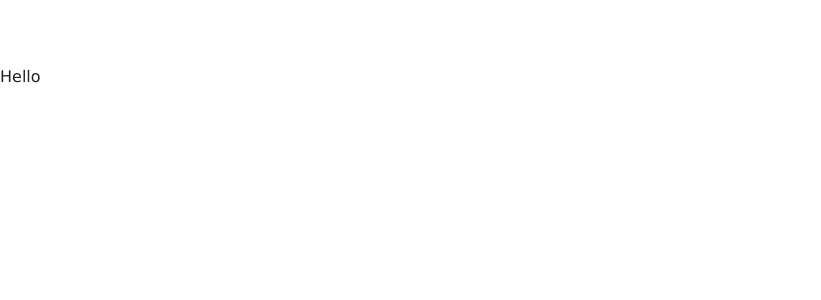
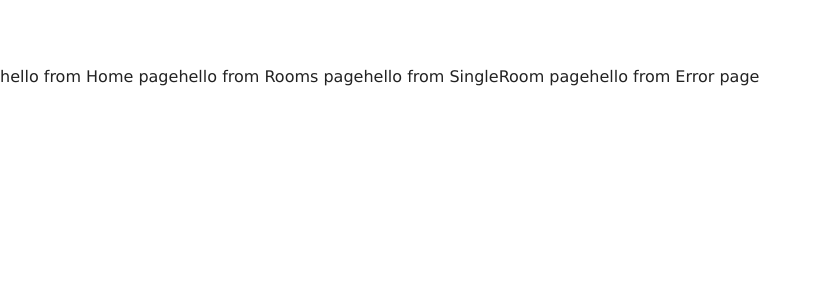
Before and after one commit to olef1r/beach-resort, a React (Create React App) app: page / in a window 1280 px wide. Shown: the top 300 px of the page, without its empty margins (0-821 px from the left). Built offline with nearby package versions, Linux system fonts and the light colour scheme.

Commit message:
add [ahes

```diff
--- a/src/App.js
+++ b/src/App.js
@@ -1,8 +1,19 @@
 import React from 'react';
 import './App.css';
+import Home from './pages/Home';
+import Rooms from './pages/Rooms';
+import SingleRoom from './pages/SingleRoom';
+import Error from './pages/Error';
 
 function App() {
-  return <p>Hello</p>
+  return (
+    <>
+      <Home></Home>
+      <Rooms></Rooms>
+      <SingleRoom></SingleRoom>
+      <Error></Error>
+    </>
+  )
 }
 
 export default App;
--- /dev/null
+++ b/src/pages/Error.js
@@ -0,0 +1,11 @@
+import React from 'react';
+
+function Error() {
+  return (
+    <>
+      hello from Error page
+    </>
+  )
+}
+
+export default Error;
--- /dev/null
+++ b/src/pages/Home.js
@@ -0,0 +1,11 @@
+import React from 'react';
+
+function Home() {
+  return (
+    <>
+      hello from Home page
+    </>
+  )
+}
+
+export default Home;
--- /dev/null
+++ b/src/pages/Rooms.js
@@ -0,0 +1,11 @@
+import React from 'react';
+
+function Rooms() {
+  return (
+    <>
+      hello from Rooms page
+    </>
+  )
+}
+
+export default Rooms;
--- /dev/null
+++ b/src/pages/SingleRoom.js
@@ -0,0 +1,11 @@
+import React from 'react';
+
+function SingleRoom() {
+  return (
+    <>
+      hello from SingleRoom page
+    </>
+  )
+}
+
+export default SingleRoom;
```
Also changed, not shown: src/logo.svg (deleted).
